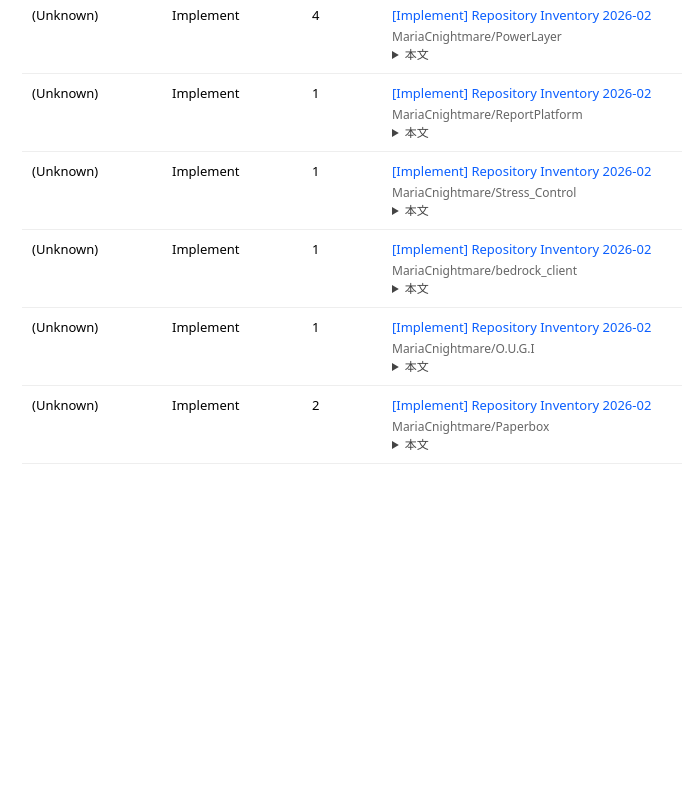
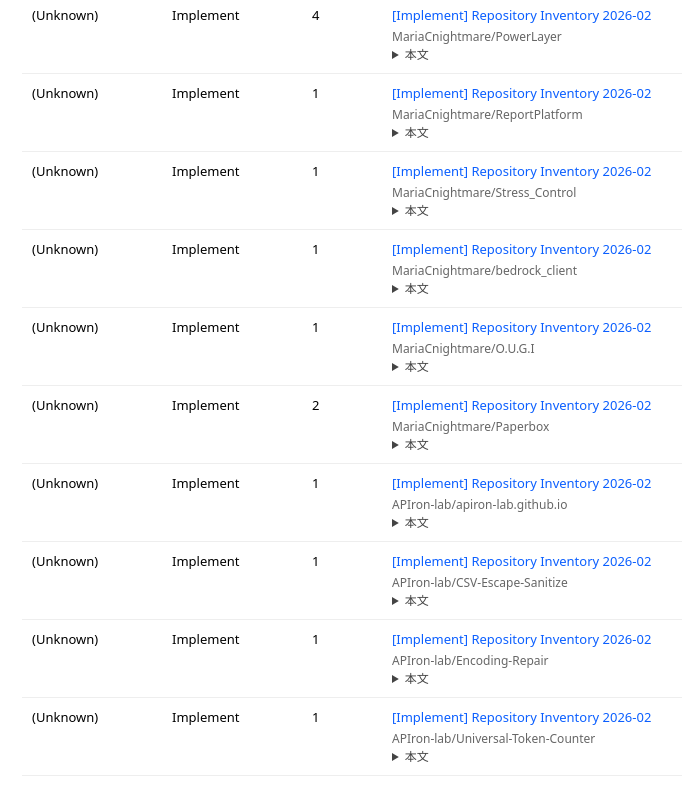
Before and after one commit to MariaCnightmare/My-Manager, a plain HTML site: page docs/index.html in a window 1280 px wide. Shown: the part 1035-1835 px from the top of the page, without its empty margins (2-684 px from the left). Before the commit the page ends 1523 px from the top, so only its background shows below. Drawn offline with Linux system fonts and the light colour scheme.

Commit message:
chore: update dashboard

```diff
--- a/docs/index.html
+++ b/docs/index.html
@@ -31,12 +31,12 @@
 <body>
   <h1>My-Manager Dashboard</h1>
   <div class="meta">
-    Generated: 2026-02-27 08:23 JST<br/>
-    Total (reported): 13 / Items: 13
+    Generated: 2026-02-27 08:30 JST<br/>
+    Total (reported): 17 / Items: 17
   </div>
 
   <div class="grid">
-    <div class='card'><div class='k'>Inbox</div><div class='v'>2</div></div><div class='card'><div class='k'>Ready</div><div class='v'>1</div></div><div class='card'><div class='k'>Doing</div><div class='v'>0</div></div><div class='card'><div class='k'>Blocked</div><div class='v'>0</div></div><div class='card'><div class='k'>Done</div><div class='v'>0</div></div><div class='card'><div class='k'>(Unknown)</div><div class='v'>10</div></div>
+    <div class='card'><div class='k'>Inbox</div><div class='v'>2</div></div><div class='card'><div class='k'>Ready</div><div class='v'>1</div></div><div class='card'><div class='k'>Doing</div><div class='v'>0</div></div><div class='card'><div class='k'>Blocked</div><div class='v'>0</div></div><div class='card'><div class='k'>Done</div><div class='v'>0</div></div><div class='card'><div class='k'>(Unknown)</div><div class='v'>14</div></div>
   </div>
 
   <div class='ok'><h2>Rule Violations</h2><p>なし</p></div>
@@ -173,6 +173,54 @@ Create a baseline inventory record for this repository.
 
 ## Output
 - [ ] Post a short summary in this issue and link relevant docs/PRs</pre></details></td></tr>
+<tr><td class='st'>(Unknown)</td><td class='tp'>Implement</td><td class='id'>1</td><td class='tl'><a href='https://github.com/APIron-lab/apiron-lab.github.io/issues/1' target='_blank'>[Implement] Repository Inventory 2026-02</a><div class='sub'>APIron-lab/apiron-lab.github.io</div><details><summary class='sm'>本文</summary><pre class='body'>## Goal
+Create a baseline inventory record for this repository.
+
+## Checklist
+- [ ] Confirm active maintainers and backup owners
+- [ ] Confirm default branch and protection settings
+- [ ] Confirm CI status and required checks
+- [ ] Confirm release/versioning policy
+- [ ] Confirm security contact and dependency update policy
+
+## Output
+- [ ] Post a short summary in this issue and link relevant docs/PRs</pre></details></td></tr>
+<tr><td class='st'>(Unknown)</td><td class='tp'>Implement</td><td class='id'>1</td><td class='tl'><a href='https://github.com/APIron-lab/CSV-Escape-Sanitize/issues/1' target='_blank'>[Implement] Repository Inventory 2026-02</a><div class='sub'>APIron-lab/CSV-Escape-Sanitize</div><details><summary class='sm'>本文</summary><pre class='body'>## Goal
+Create a baseline inventory record for this repository.
+
+## Checklist
+- [ ] Confirm active maintainers and backup owners
+- [ ] Confirm default branch and protection settings
+- [ ] Confirm CI status and required checks
+- [ ] Confirm release/versioning policy
+- [ ] Confirm security contact and dependency update policy
+
+## Output
+- [ ] Post a short summary in this issue and link relevant docs/PRs</pre></details></td></tr>
+<tr><td class='st'>(Unknown)</td><td class='tp'>Implement</td><td class='id'>1</td><td class='tl'><a href='https://github.com/APIron-lab/Encoding-Repair/issues/1' target='_blank'>[Implement] Repository Inventory 2026-02</a><div class='sub'>APIron-lab/Encoding-Repair</div><details><summary class='sm'>本文</summary><pre class='body'>## Goal
+Create a baseline inventory record for this repository.
+
+## Checklist
+- [ ] Confirm active maintainers and backup owners
+- [ ] Confirm default branch and protection settings
+- [ ] Confirm CI status and required checks
+- [ ] Confirm release/versioning policy
+- [ ] Confirm security contact and dependency update policy
+
+## Output
+- [ ] Post a short summary in this issue and link relevant docs/PRs</pre></details></td></tr>
+<tr><td class='st'>(Unknown)</td><td class='tp'>Implement</td><td class='id'>1</td><td class='tl'><a href='https://github.com/APIron-lab/Universal-Token-Counter/issues/1' target='_blank'>[Implement] Repository Inventory 2026-02</a><div class='sub'>APIron-lab/Universal-Token-Counter</div><details><summary class='sm'>本文</summary><pre class='body'>## Goal
+Create a baseline inventory record for this repository.
+
+## Checklist
+- [ ] Confirm active maintainers and backup owners
+- [ ] Confirm default branch and protection settings
+- [ ] Confirm CI status and required checks
+- [ ] Confirm release/versioning policy
+- [ ] Confirm security contact and dependency update policy
+
+## Output
+- [ ] Post a short summary in this issue and link relevant docs/PRs</pre></details></td></tr>
     </tbody>
   </table>
 </body>
```
